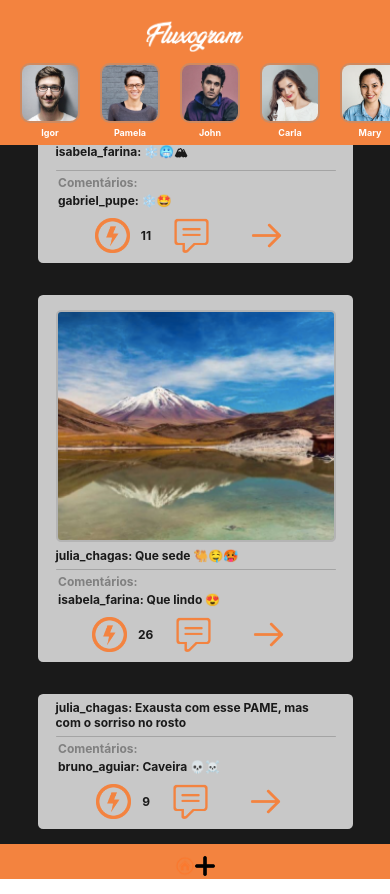
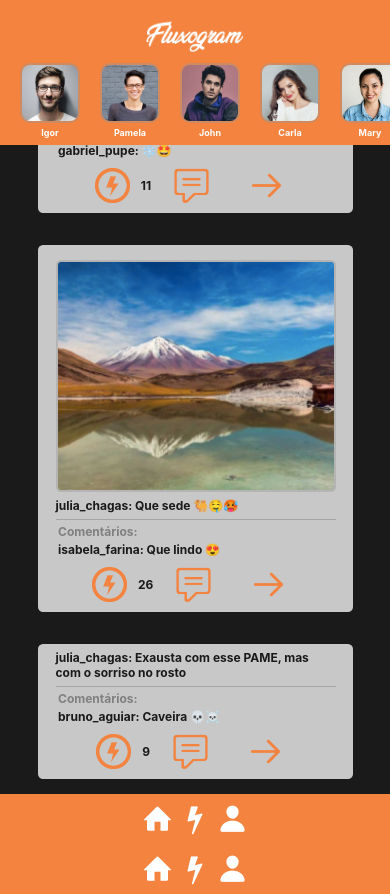
Before and after one commit to viniavena/RN, a React Native app: screen / in a window 390 px wide. Built offline with nearby package versions, Linux system fonts and the light colour scheme.

Commit message:
footer app

```diff
--- a/src/Components/Footer/index.js
+++ b/src/Components/Footer/index.js
@@ -1,12 +1,24 @@
 import React from "react";
-import { View, StyleSheet, Image} from "react-native";
+import { View, StyleSheet, TouchableOpacity} from "react-native";
+import { Ionicons } from '@expo/vector-icons';
+import { FontAwesome } from '@expo/vector-icons';
+import { Entypo } from '@expo/vector-icons';
+import { MaterialIcons } from '@expo/vector-icons';
+
 
 export default function Footer() {
     return(
         <View style={styles.container} >
-            <View style={{flexDirection: "row", marginTop: 8}} >
-                <Image style={styles.home} source={require("../Images/Icons/home.png")} />
-                <Image style={styles.add} source={require("../Images/Icons/add.png")} />
+            <View style={styles.icons} >
+                <TouchableOpacity style={styles.home}>
+                     <Entypo name="home" size={30} color="white" />
+                </TouchableOpacity>
+                <TouchableOpacity style={styles.add}>
+                    <FontAwesome name="bolt" size={30} color="white" />
+                </TouchableOpacity>
+                <TouchableOpacity style={styles.profile}>
+                    <Ionicons name="person" size={30} color="white" />
+                </TouchableOpacity>
             </View>
         </View>
     );
@@ -14,18 +26,39 @@ export default function Footer() {
 
 const styles = StyleSheet.create({
     container: {
-        height: 35,
+        height: 50,
         width: "100%",
         alignItems: "center",
         backgroundColor: "#f3833f",
         justifyContent: "center"
     },
-    add: {
-        height: 20,
-        width: 20
+    icons:{
+        flexDirection: "row",
+        alignItems: "center",
+        justifyContent: "center"
     },
-    home:{
-        height: 20,
-        width: 20
+    profile:{
+        marginLeft:"10%",
+        marginRight:"10%",
+    },
+    home: {
+        marginLeft:"10%",
+        marginRight:"10%",
+    },
+    add:{
+        marginLeft:"10%",
+        marginRight:"10%",
+    },
+    theme:{
+        marginLeft:"10%",
+        marginRight:"10%",
     }
 });
+
+
+
+/*
+<TouchableOpacity style={styles.theme}>
+<MaterialIcons name="lightbulb" size={30} color="white" />
+</TouchableOpacity>
+*/
--- a/src/Pages/Feed/index.js
+++ b/src/Pages/Feed/index.js
@@ -3,6 +3,7 @@ import { StyleSheet, View, FlatList} from 'react-native';
 import Item from '../../Components/Item';
 import Header from '../../Components/Header';
 import TalesDiv from '../../Components/TalesDiv';
+import Footer from '../../Components/Footer';
 
 export default function Feed() {
     const picList = [
@@ -62,6 +63,7 @@ export default function Feed() {
             keyExtractor={item => item.id.toString()}
             renderItem={({ item }) => < Item userName={item.userName} picsSource={item.picsSource} subtitle={item.subtitle} said={item.said} numLikes={item.numLikes}/>
         }/>
+        <Footer />
     </View>
     );
 }
```
